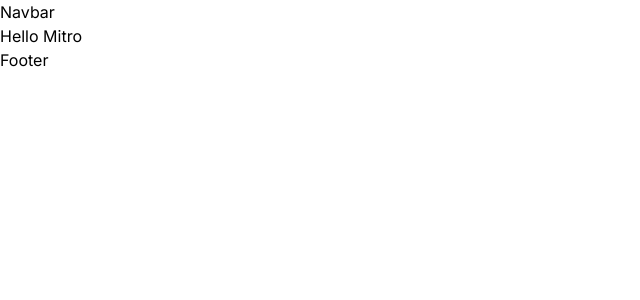
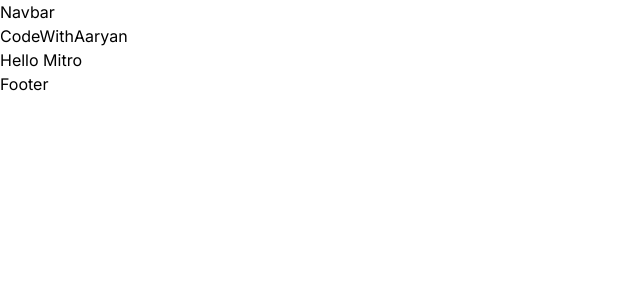
Before and after one commit to CodeWithAaryan1/CodeWithAaryan, a Next.js app: page / in a window 1280 px wide. Shown: the top 300 px of the page, without its empty margins (0-640 px from the left). Built offline with nearby package versions, Linux system fonts and the light colour scheme.

Commit message:
First Commit

```diff
--- a/app/page.js
+++ b/app/page.js
@@ -7,6 +7,7 @@ export default function Home() {
     <div>
       <Navbar />
       {/* Main Part Start From Here */}
+      <h2>CodeWithAaryan</h2>
       <h1>Hello Mitro</h1>
       {/* Main Parts End Here */}
       <Footer />
```
